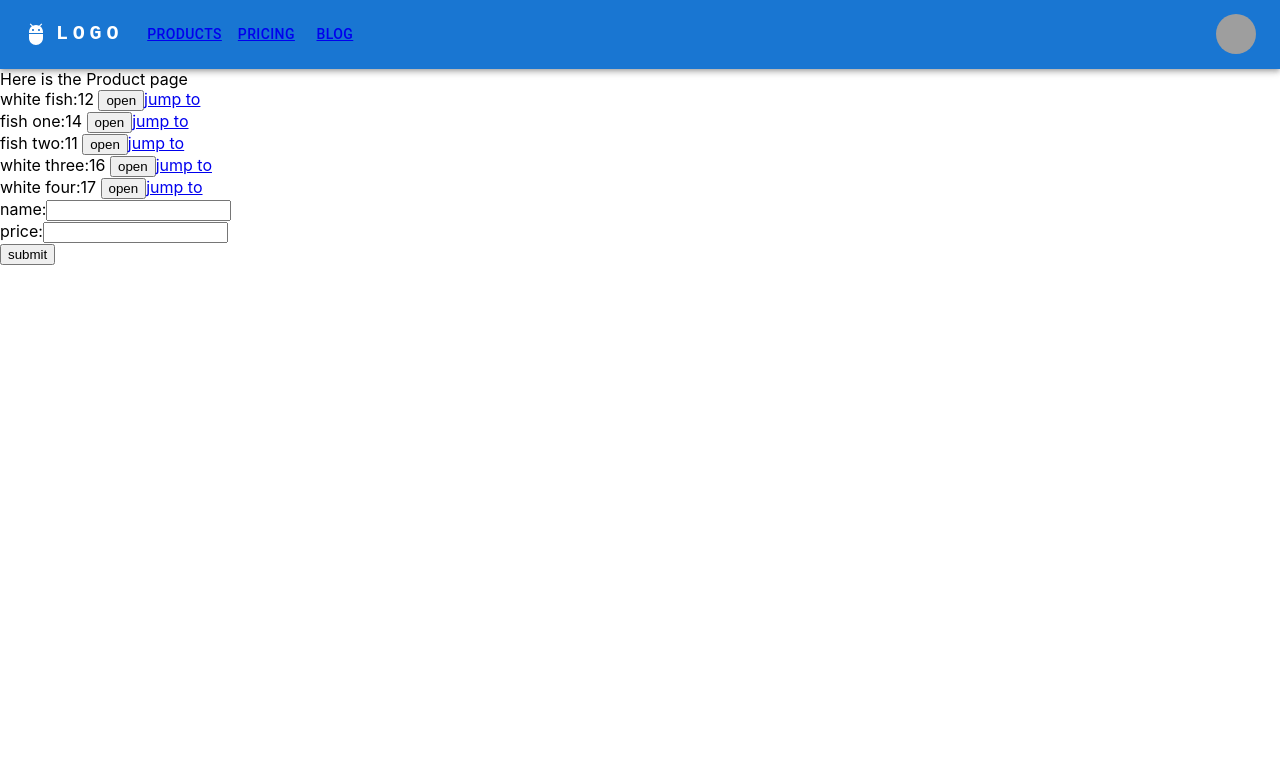
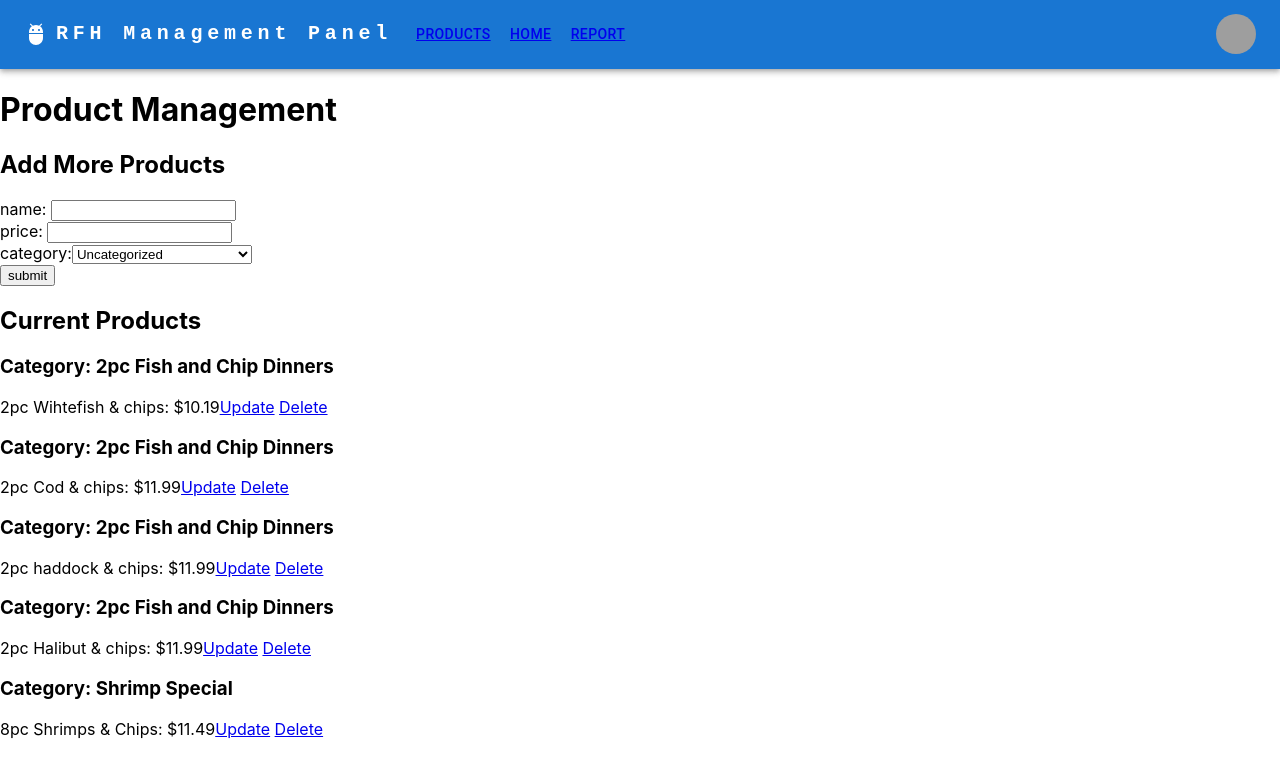
Before and after one commit to QianTea/capstone, a React (Create React App) app in the folder react-project/: page /products in a window 1280 px wide. Shown: the top 778 px of the page. Built offline with nearby package versions, Linux system fonts and the light colour scheme; grey boxes are pictures that could not be loaded.

Commit message:
admin panel - modify menu
- delete not working
- update is a display page only
- add is okay (no pic yet

```diff
--- a/react-project/src/App.js
+++ b/react-project/src/App.js
@@ -5,7 +5,7 @@ import { NavBar } from './components/navbar';
 import ResponsiveAppBar from './components/NavBar2';
 import { BrowserRouter, Routes, Route } from 'react-router-dom';
 import Product from './pages/product';
-import Price from './pages/price';
+import Home from './pages/home';
 import NoPage from './pages/nopage';
 import Layout from './pages/layout';
 import Detail from './pages/detail';
@@ -18,7 +18,7 @@ function App() {
           <Route path="/" element={<Layout />}>
             <Route path="products" element={<Product />} />
             <Route path="products/:id" element={<Detail />} />
-            <Route path="pricing" element={<Price />} />
+            <Route path="home" element={<Home />} />
             <Route path="*" element={<NoPage />} />
           </Route>
         </Routes>
--- a/react-project/src/components/NavBar2.js
+++ b/react-project/src/components/NavBar2.js
@@ -15,7 +15,7 @@ import AdbIcon from '@mui/icons-material/Adb';
 import {Link} from 'react-router-dom';
 
 
-const pages = ['Products', 'Pricing', 'Blog'];
+const pages = ['Products', 'Home', 'Report'];
 const settings = ['Profile', 'Account', 'Dashboard', 'Logout'];
 
 function ResponsiveAppBar() {
@@ -61,7 +61,7 @@ function ResponsiveAppBar() {
               textDecoration: 'none',
             }}
           >
-            LOGO
+            RFH Management Panel
           </Typography>
 
           <Box sx={{ flexGrow: 1, display: { xs: 'flex', md: 'none' } }}>
@@ -100,9 +100,10 @@ function ResponsiveAppBar() {
               ))}
             </Menu>
           </Box>
+
           <AdbIcon sx={{ display: { xs: 'flex', md: 'none' }, mr: 1 }} />
           <Typography
-            variant="h5"
+            variant="h6"
             noWrap
             component="a"
             href=""
@@ -117,7 +118,7 @@ function ResponsiveAppBar() {
               textDecoration: 'none',
             }}
           >
-            LOGO
+            RFH Management Panel
           </Typography>
           <Box sx={{ flexGrow: 1, display: { xs: 'none', md: 'flex' } }}>
             {pages.map((page) => (
--- a/react-project/src/pages/detail.js
+++ b/react-project/src/pages/detail.js
@@ -1,11 +1,19 @@
 import {Link, useParams} from 'react-router-dom'
+import Product from './product';
 
 const Detail = () => {
     const {id} = useParams();
     return(
         <>
-            Here is the Detail page, price is {id}
-            <button><Link to="/products">Go back</Link></button>
+            <h1>Product Detail</h1>
+            <h2>Name: </h2>
+            <p> price: ${id}</p>
+            <p> Categary: </p>
+            <p> Picture: </p>
+            <p> Description: </p>
+            <button>
+                <Link to="/products">Go back</Link>
+            </button>
         </>
     )
 }
--- /dev/null
+++ b/react-project/src/pages/home.js
@@ -0,0 +1,9 @@
+const Home = () => {
+    return(
+        <>
+           <h1>Here is the Home page</h1>
+            <p>Preview the website here</p>
+        </>
+    )
+}
+export default Home;
--- a/react-project/src/pages/nopage.js
+++ b/react-project/src/pages/nopage.js
@@ -1,7 +1,8 @@
 const NoPage = () => {
     return(
         <>
-            404. Page Error
+            <h1>404. Page Not Found.</h1>
+
         </>
     )
 }
--- a/react-project/src/pages/price.js
+++ /dev/null
@@ -1,8 +0,0 @@
-const Price = () => {
-    return(
-        <>
-            Here is the Pricing page
-        </>
-    )
-}
-export default Price;
--- a/react-project/src/pages/product.js
+++ b/react-project/src/pages/product.js
@@ -2,11 +2,11 @@ import React from "react";
 import { Link } from "react-router-dom";
 
 const products = [
-    {name: 'white fish', price: '12'},
-    {name: 'fish one', price: '14'},
-    {name: 'fish two', price: '11'},
-    {name: 'white three', price: '16'},
-    {name: 'white four', price: '17'}
+    {name: '2pc Wihtefish & chips', price: '10.19',category:'2pc Fish and Chip Dinners' },
+    {name: '2pc Cod & chips', price: '11.99',category:'2pc Fish and Chip Dinners' },
+    {name: '2pc haddock & chips', price: '11.99',category:'2pc Fish and Chip Dinners' },
+    {name: '2pc Halibut & chips', price: '11.99',category:'2pc Fish and Chip Dinners' },
+    {name: '8pc Shrimps & Chips', price: '11.49',category:'Shrimp Special' }
 ];
 // `` js let name="jinqian"  `hello ${name}`
 
@@ -16,14 +16,16 @@ const ProductAdd = () => {
         let form = document.forms.addItem;
         let name = form.name.value;
         let price = form.price.value;
-        products.push({name:name, price: price});
+        let category = form.category.value;
+        products.push({name:name, price: price, category:category});
         console.log(products);
     }
     return (
         <form name="addItem" onSubmit={handleSubmit}>
             <div> name:<input name="name"/></div>
             <div> price:<input name="price"/></div>
-            <button type="submit">submit</button>
+            <div> category:<input name="category"/></div>
+            <button type="submit">Submit</button>
         </form>
     )
 }
@@ -66,28 +68,27 @@ class Product extends React.Component {
     }
 
     loadData = () => {
-        setTimeout(() => {
-            this.setState({products: products});
-        }, 1000);
+        this.setState({products: products});
     }
-    loadDataAfter4sec = () => {
-        setTimeout(() => {
-            if (this.state.products.length <= 7) {
-                let current = this.state.products;
-                products.push({name: 'xxxx', price: '131313'});
-                this.setState({products: products});
-            }
+    // loadDataAfter4sec = () => {
+    //     setTimeout(() => {
+    //         if (this.state.products.length <= 7) {
+    //             let current = this.state.products;
+    //             products.push({name: 'xxxx', price: '131313'});
+    //             this.setState({products: products});
+    //         }
 
-        }, 4000);
-    }
+    //     }, 4000);
+    // }
 
     handleSubmit = (e) => {
         e.preventDefault();
         let form = document.forms.addItem;
         let name = form.name.value;
         let price = form.price.value;
+        let category = form.category.value;
         let current = this.state.products;
-        current.push({name: name, price: price});
+        current.push({name: name, price: price, category:category});
         this.setState({products: current});
         console.log(products);
     }
@@ -97,19 +98,44 @@ class Product extends React.Component {
     }
 
     render() {
-        return (<>
-            Here is the Product page
+        return (
+        <>
+            <h1>Product Management</h1>
+            <h2>Add More Products</h2>
+            <form name="addItem" onSubmit={this.handleSubmit}>
+                <div> name: <input name="name"/></div>
+                <div> price: <input name="price"/></div>
+                <div> category:
+                    <select id="category">
+                        <option value="uncategorized">Uncategorized</option>
+                        <option value="2pcDinner">2pc Fish and Chip Dinners</option>
+                        <option value="2pcOnly">2pc Fish Only</option>
+                        <option value="family">Family Packs</option>
+                        <option value="sfp">Sea Food Platter</option>
+                        <option value="fries">Homemade Fries</option>
+                        <option value="lunch">Lunch Special</option>
+                        <option value="shrimpSpecial">Shrimp Special</option>
+                        <option value="kid">Kid's Combo</option>
+                        <option value="side">Side Orders</option>
+                        <option value="beverage">Beverages</option>
+                    </select>
+                </div>
+                <button type="submit">submit</button>
+            </form>
+
+            <h2>Current Products</h2>
             {this.state.products.map(v => {
-                return <div>{v.name}:{v.price} <button onClick={() => this.handleClick(v.price)}>open</button>
-                    <Link to={v.price}>jump to</Link>
+                return <div>
+                    <h3>Category: {v.category}</h3>
+                    {v.name}: ${v.price}
+                    {/* <button onClick={() => this.handleClick(v.price)}>open</button> */}
+                    <a><Link to={v.price}>Update</Link> </a>
+                    <a><Link to={v}>Delete</Link> </a>
                 </div>
             })}
-            <form name="addItem" onSubmit={this.handleSubmit}>
-                <div> name:<input name="name"/></div>
-                <div> price:<input name="price"/></div>
-                <button type="submit">submit</button>
-            </form>
-        </>)
+
+        </>
+        )
     }
 
 }
```
